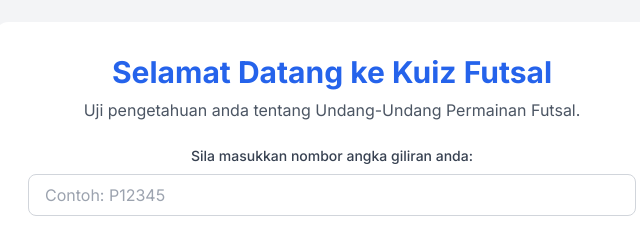
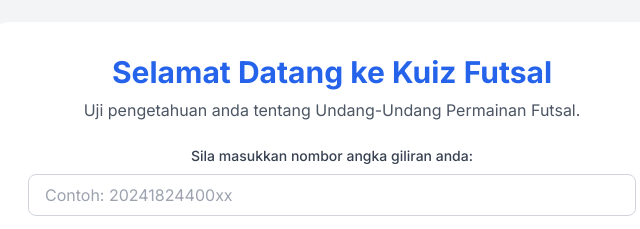
Before and after one commit to aneep477/kuizFutsal, a plain HTML site: page index.html in a window 1280 px wide. Shown: the part 233-462 px from the top of the page, 308-948 px from the left. Drawn offline with nearby package versions, Linux system fonts and the light colour scheme.

Commit message:
Update index.html

```diff
--- a/index.html
+++ b/index.html
@@ -36,7 +36,7 @@
             <p class="text-gray-600 mb-6">Uji pengetahuan anda tentang Undang-Undang Permainan Futsal.</p>
             <div class="mb-4">
                 <label for="roll-number" class="block text-sm font-medium text-gray-700 mb-2">Sila masukkan nombor angka giliran anda:</label>
-                <input type="text" id="roll-number" class="w-full px-4 py-2 border border-gray-300 rounded-lg focus:ring-blue-500 focus:border-blue-500" placeholder="Contoh: P12345">
+                <input type="text" id="roll-number" class="w-full px-4 py-2 border border-gray-300 rounded-lg focus:ring-blue-500 focus:border-blue-500" placeholder="Contoh: 20241824400xx">
             </div>
             <div id="loading-spinner" class="hidden my-4">
                 <div class="h-6 w-6 rounded-full border-2 border-t-2 border-blue-200 border-t-blue-600 animate-spin mx-auto"></div>
```
